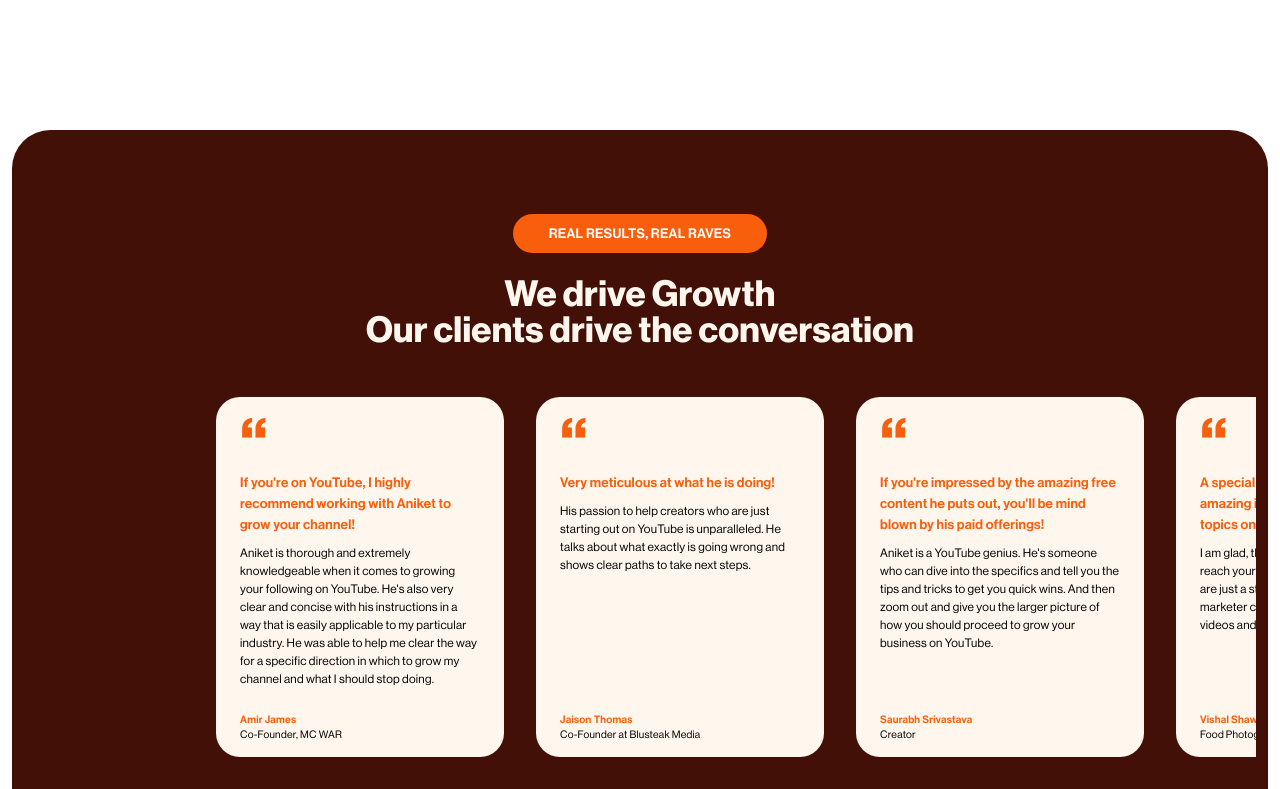
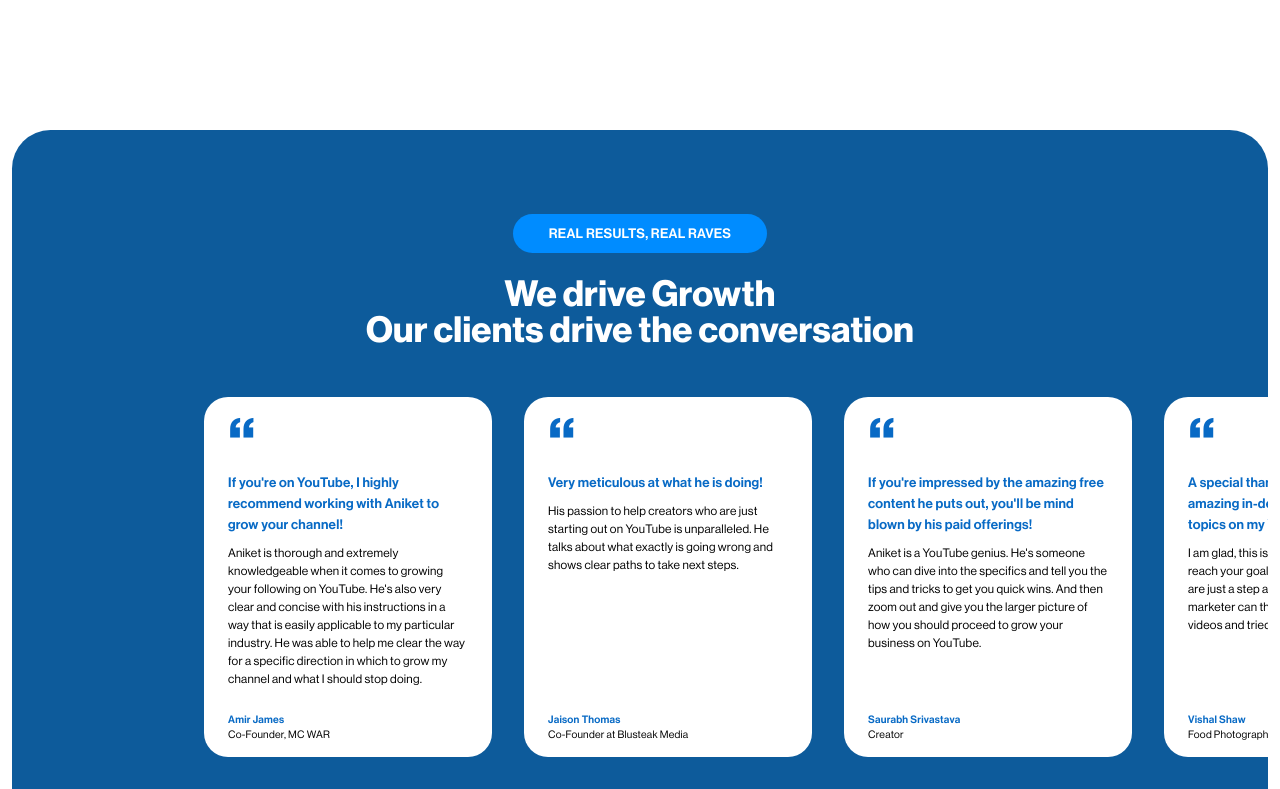
Before and after one commit to A-Coder02/born-21-website, a React (Vite) app: page / in a window 1280 px wide. Shown: the part 4048-4837 px from the top of the page. Built offline with nearby package versions, Linux system fonts and the light colour scheme; a web font is replaced by a local one.

Commit message:
TestimonialSection modified

```diff
--- a/src/components/layout-ui/carousel/CarouselCard.jsx
+++ b/src/components/layout-ui/carousel/CarouselCard.jsx
@@ -1,14 +1,28 @@
 import Typography from "../../common/Typography";
 
 const CarouselCard = ({ theme = {}, card, className = '', style = null }) => {
-    return <article style={style} className={`${theme?.cardClassName?.container} flex flex-col  py-5 px-8 rounded-4xl flex-[0_0_24rem] min-h-96 h-[26rem] md:h-[30rem] ${className} transition-all duration-[1000ms] ease-[cubic-bezier(0.25,1.25,0.5,1)]`}>
-        <p className={'md:h-20  !text-6xl md:!text-[5rem] font-black ' + theme?.cardClassName?.title} >“</p>
-        <p className={'font-medium mb-3 md:text-lg ' + theme?.cardClassName?.title}>{card?.title}</p>
+    return <article style={{
+        backgroundColor: theme?.cardClassName?.container
+    }} className={`flex flex-col  py-5 px-8 rounded-4xl flex-[0_0_24rem] min-h-96 h-[26rem] md:h-[30rem] ${className} transition-all duration-[1000ms] ease-[cubic-bezier(0.25,1.25,0.5,1)]`}>
+        <p
+            style={{
+                color: theme?.cardClassName?.title
+            }}
+            className={'md:h-20  !text-6xl md:!text-[5rem] font-black '} >“</p>
+        <p
+            style={{
+                color: theme?.cardClassName?.title
+            }}
+            className={'font-medium mb-3 md:text-lg '}>{card?.title}</p>
         <h5 className="mb-4 text-sm md:text-base" >{card.content}</h5>
         {/* <Typography variant='sm' className='mb-4 !leading-4 !text-sm md:!text-base'>{card?.content}</Typography> */}
         <div className="flex gap-3 items-center mt-auto">
             <div className="mt-auto">
-                <p className={`text-sm ${theme?.cardClassName?.title} font-medium`}>{card?.client?.name}</p>
+                <p
+                    style={{
+                        color: theme?.cardClassName?.title
+                    }}
+                    className={`text-sm font-medium`}>{card?.client?.name}</p>
                 <p className="text-sm ">{card?.client?.company}</p>
             </div>
         </div>
--- a/src/data/services.js
+++ b/src/data/services.js
@@ -79,19 +79,23 @@ const services = [
         testimonial: {
             headline: 'From views to revenue—our clients speak about our impact',
             theme: {
-                bgClassName: 'bg-brown-light',
-                headlineClassName: 'text-white',
-                chipClassName: 'bg-primary text-black',
+                bgClassName: '#744D0F', // bg-brown-light
+                headlineClassName: '#FFFFFF', // text-white
+                chipClassName: {
+                    background: '#FFE500', // bg-primary
+                    text: '#2B2B2B' // text-black
+                },
                 // Card
                 cardClassName: {
-                    container: 'bg-white',
-                    title: 'text-brown-light',
+                    container: '#FFFFFF', // bg-white
+                    title: '#744D0F' // text-brown-light
                 },
                 sliderClassName: {
-                    active: 'bg-primary',
-                    default: 'bg-white'
+                    active: '#FFE500', // bg-primary
+                    default: '#FFFFFF' // bg-white
                 }
-            },
+            }
+
         }
     }, {
         id: 2,
@@ -152,19 +156,23 @@ const services = [
         testimonial: {
             headline: 'What happens when strategy meets execution? Our clients know',
             theme: {
-                bgClassName: 'bg-blue-2',
-                headlineClassName: 'text-white',
-                chipClassName: 'bg-info-primary text-white',
+                bgClassName: '#0D5B9B', // bg-blue-2
+                headlineClassName: '#FFFFFF', // text-white
+                chipClassName: {
+                    background: '#008CFF', // bg-info-primary
+                    text: '#FFFFFF' // text-white
+                },
                 // Card
                 cardClassName: {
-                    container: 'bg-white',
-                    title: 'text-blue',
+                    container: '#FFFFFF', // bg-white
+                    title: '#086AC5' // text-blue
                 },
                 sliderClassName: {
-                    active: 'bg-info-primary',
-                    default: 'bg-white'
+                    active: '#008CFF', // bg-info-primary
+                    default: '#FFFFFF' // bg-white
                 }
-            },
+            }
+
         }
     },
     {
@@ -226,19 +234,23 @@ const services = [
         testimonial: {
             headline: 'From views to revenue—our clients speak about our impact',
             theme: {
-                bgClassName: 'bg-green-dark-2',
-                headlineClassName: 'text-white',
-                chipClassName: 'bg-green text-white',
+                bgClassName: '#007C62', // bg-green-dark-2
+                headlineClassName: '#FFFFFF', // text-white
+                chipClassName: {
+                    background: '#0ABF8F', // bg-green
+                    text: '#FFFFFF' // text-white
+                },
                 // Card
                 cardClassName: {
-                    container: 'bg-green-light',
-                    title: 'text-green-dark-2',
+                    container: '#D0FBE8', // bg-green-light
+                    title: '#007C62' // text-green-dark-2
                 },
                 sliderClassName: {
-                    active: 'bg-green',
-                    default: 'bg-green-dark-2'
+                    active: '#0ABF8F', // bg-green
+                    default: '#007C62' // bg-green-dark-2
                 }
-            },
+            }
+
         }
     }
 ]
--- a/src/pages/Home/TestimonialSection.jsx
+++ b/src/pages/Home/TestimonialSection.jsx
@@ -35,10 +35,25 @@ const TestimonialSection = ({
     return (
         <Section containerClassName='!px-0 md:!px-4'>
             <div className="bg-green-dark bg-green-dark-2"></div>
-            <div className={`${theme.bgClassName} px-4 md:pt-28 pt-16 pb-12 md:pb-12 md:rounded-[3.2rem] rounded-3xl md:mb-14 md:my-12  overflow-x-hidden`}>
+            <div
+                style={{
+                    backgroundColor: theme.bgClassName
+                }}
+                className={`px-4 md:px-0 md:pt-28 pt-16 pb-12 md:pb-12 md:rounded-[3.2rem] rounded-3xl md:mb-14 md:my-12  overflow-x-hidden`}>
                 <div className="max-w-[56rem] mx-auto" id='carousel'>
-                    <div className={`${theme.chipClassName} text-sm md:text-lg mb-8 py-3 px-6 md:px-12 text-center rounded-4xl max-w-fit mx-auto uppercase font-medium`} >{small}</div>
-                    <h4 className={`${theme.headlineClassName} text-2xl px-4 md:px-0 md:text-5xl text-center !font-bold mb-12 md:mb-16`} >{headline}</h4>
+                    <div style={{
+                        backgroundColor: theme.chipClassName.background,
+                        color: theme.chipClassName.text,
+                        // chipClassName: {
+                        //     background: '#FFE500', // bg-primary
+                        //     text: '#2B2B2B' // text-black
+                        // },
+                    }} className={`text-sm md:text-lg mb-8 py-3 px-6 md:px-12 text-center rounded-4xl max-w-fit mx-auto uppercase font-medium`} >{small}</div>
+                    <h4
+                        style={{
+                            color: theme.headlineClassName
+                        }}
+                        className={`text-2xl px-4 md:px-0 md:text-5xl text-center !font-bold mb-12 md:mb-16`} >{headline}</h4>
                 </div>
 
                 <Carousel theme={theme} list={list} />
--- a/src/pages/Home/index.jsx
+++ b/src/pages/Home/index.jsx
@@ -9,9 +9,10 @@ import FooterSection from './FooterSection'
 import { motion } from "framer-motion";
 import PageTransition from '../../components/layout-ui/PageTransition'
 import StepsSection from './StepsSection'
+import services from '../../data/services'
 
 const Home = () => {
-
+    const theme = services[1].testimonial.theme
     return (
         <main className='' >
             <PageTransition>
@@ -20,7 +21,7 @@ const Home = () => {
                 <OurWorkSection />
                 <ServicesSection />
                 <StepsSection />
-                <TestimonialSection />
+                <TestimonialSection theme={theme} />
                 <FaqSection />
                 <FooterSection />
             </PageTransition>
```
